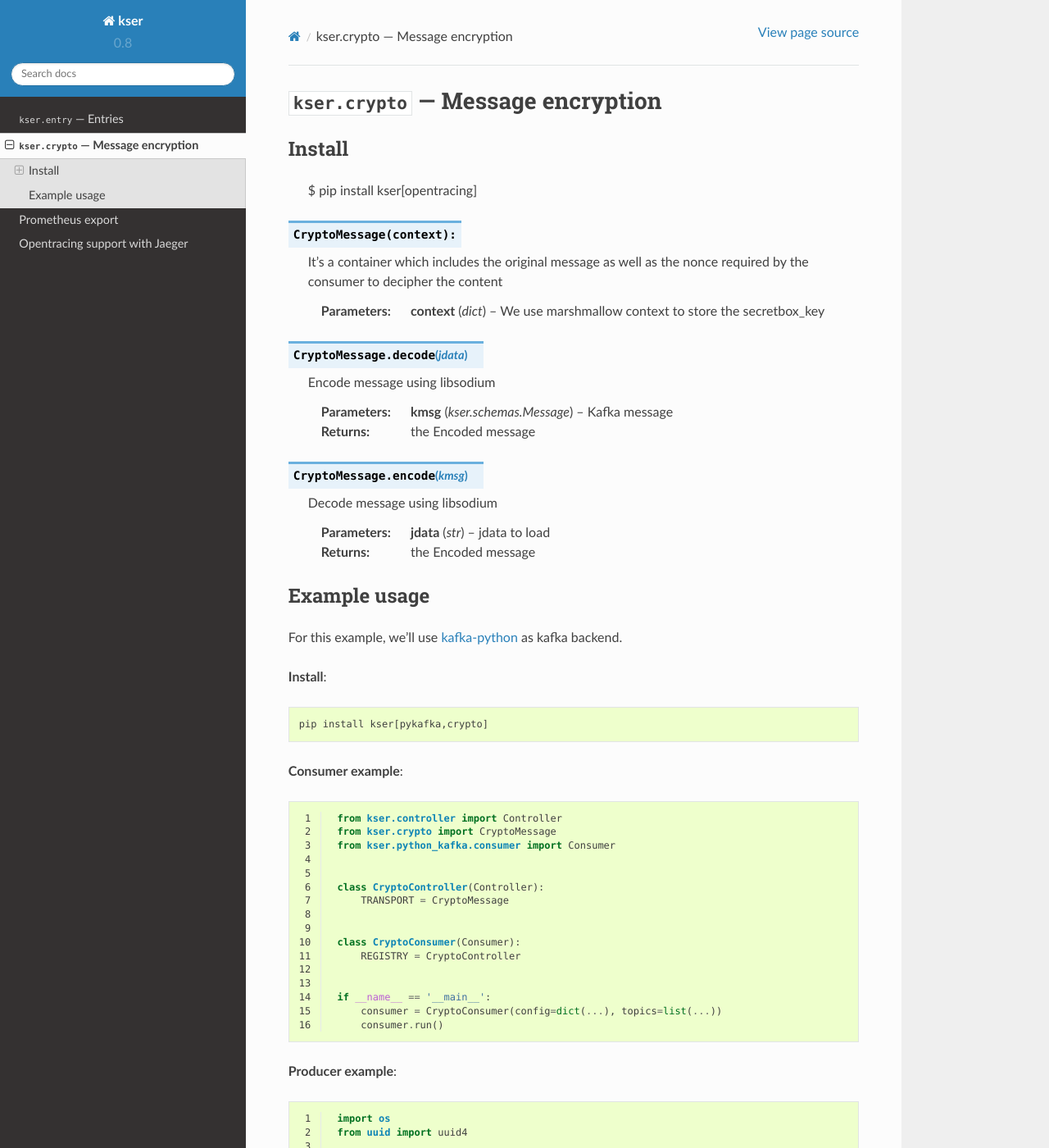
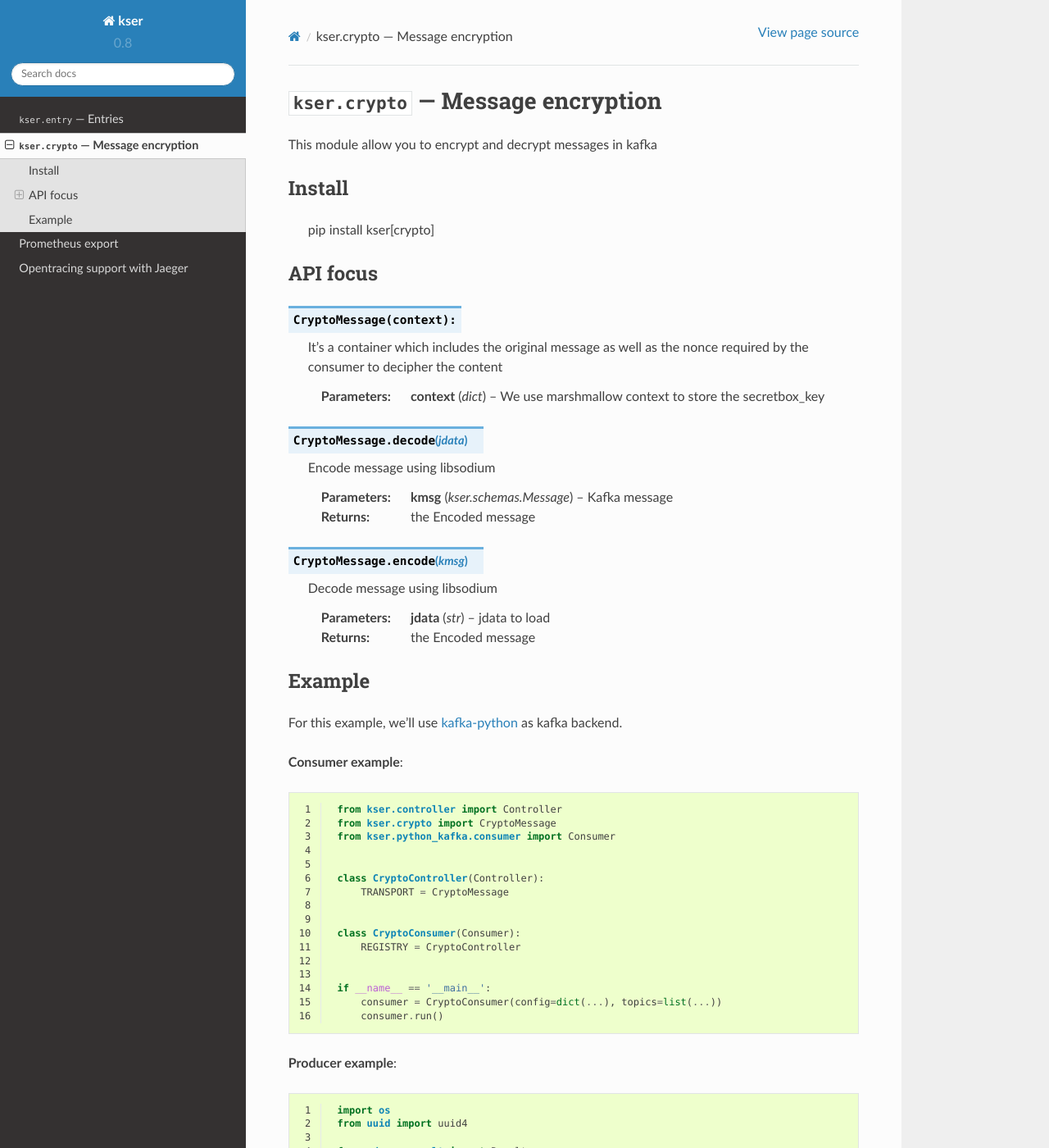
Before and after one commit to cdumay/kser, a Sphinx documentation site: the page built from docs/crypto.rst, in a window 1280 px wide and 1400 px high. Shown: the whole window at 82% size. Built offline with Sphinx 7.4.7 and the Read the Docs theme 2.0.0, drawn with Linux system fonts in a browser that asks for light colours.

Commit message:
doc: updated crypto

```diff
--- a/docs/crypto.rst
+++ b/docs/crypto.rst
@@ -1,10 +1,15 @@
 :mod:`kser.crypto` --- Message encryption
 ==========================================
+
+This module allow you to encrypt and decrypt messages in kafka
 
 Install
 -------
 
-    $ pip install kser[opentracing]
+    pip install kser[crypto]
+
+API focus
+---------
 
 .. py:class:: CryptoMessage(context):
 
@@ -28,16 +33,10 @@ Install
     :return: the Encoded message
 
 
-Example usage
--------------
+Example
+-------
 
 For this example, we'll use `kafka-python <https://github.com/dpkp/kafka-python>`_ as kafka backend.
-
-**Install**:
-
-.. code-block::
-
-    pip install kser[pykafka,crypto]
 
 **Consumer example**:
 
```
